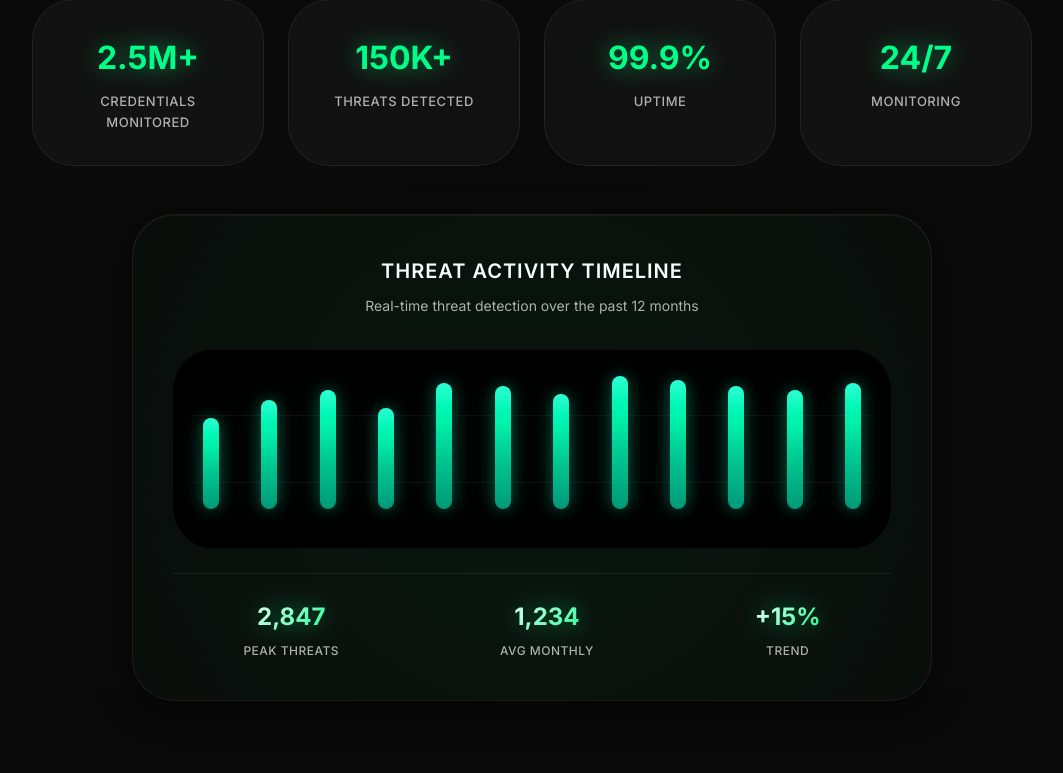
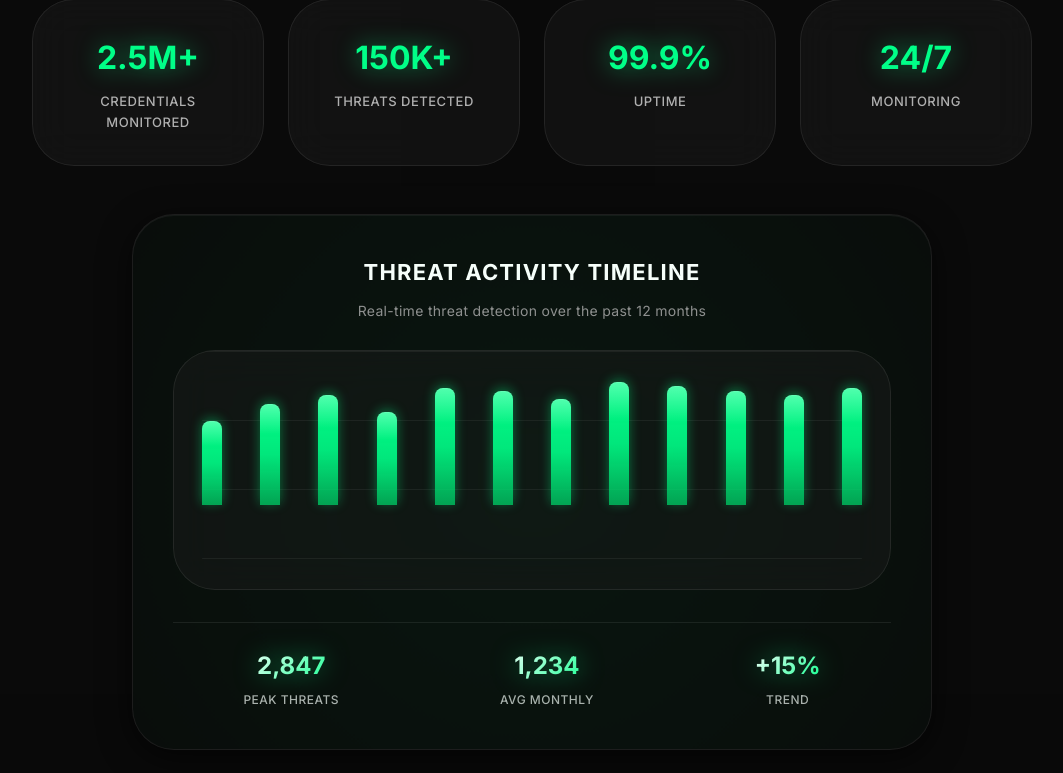
Before and after one commit to dorjoos/dseclab, a FastAPI app: page / in a window 1280 px wide. Shown: the part 2167-2940 px from the top of the page, without its empty margins (108-1171 px from the left). Run offline with FastAPI, Linux system fonts and the light colour scheme.

Commit message:
edit demo data

```diff
--- a/static/css/style.css
+++ b/static/css/style.css
@@ -1935,29 +1935,33 @@ body {
 
 .timeline-header {
     text-align: center;
-    margin-bottom: 32px;
+    margin-bottom: 28px;
 }
 
 .timeline-title {
-    font-size: 20px;
-    font-weight: 600;
-    color: var(--text-primary);
-    margin-bottom: 8px;
+    font-size: 22px;
+    font-weight: 700;
+    color: var(--text-primary);
+    margin-bottom: 10px;
     text-transform: uppercase;
-    letter-spacing: 1px;
+    letter-spacing: 1.2px;
 }
 
 .timeline-subtitle {
     font-size: 14px;
     color: var(--text-secondary);
+    opacity: 0.8;
+    letter-spacing: 0.3px;
 }
 
 .timeline-chart {
     position: relative;
-    height: 200px;
-    margin-bottom: 24px;
-    padding: 0 20px;
-    background: #000000;
+    height: 240px;
+    margin-bottom: 32px;
+    padding: 24px;
+    background: rgba(26, 26, 26, 0.6);
+    backdrop-filter: blur(20px) saturate(180%);
+    border: 1px solid rgba(255, 255, 255, 0.08);
     border-radius: 42px;
     overflow: hidden;
 }
@@ -1976,37 +1980,37 @@ body {
     font-size: 11px;
     color: var(--text-secondary);
     text-transform: uppercase;
-    letter-spacing: 0.5px;
-    font-weight: 500;
+    letter-spacing: 0.8px;
+    font-weight: 600;
+    opacity: 0.7;
 }
 
 .timeline-bars {
     display: flex;
     align-items: flex-end;
     justify-content: space-between;
-    height: 100%;
-    gap: 4px;
+    height: calc(100% - 30px);
+    gap: 6px;
     position: relative;
     z-index: 1;
-    padding: 20px 10px 40px;
+    padding: 0 4px 30px;
 }
 
 .timeline-bar {
     flex: 1;
-    min-width: 12px;
-    max-width: 16px;
+    min-width: 8px;
+    max-width: 20px;
     background: linear-gradient(180deg,
-        rgba(0, 255, 200, 1) 0%,
-        rgba(0, 255, 180, 0.95) 30%,
-        rgba(0, 220, 160, 0.9) 60%,
-        rgba(0, 180, 140, 0.85) 100%);
-    border-radius: 42px;
-    position: relative;
-    transition: all 0.3s ease;
-    animation: growTimelineBar 1s ease-out both;
-    box-shadow: 0 0 15px rgba(0, 255, 200, 0.3),
-                0 0 30px rgba(0, 255, 180, 0.15);
-    filter: brightness(1);
+        rgba(0, 255, 136, 1) 0%,
+        rgba(0, 255, 136, 0.9) 50%,
+        rgba(0, 200, 100, 0.8) 100%);
+    border-radius: 8px 8px 0 0;
+    position: relative;
+    transition: all 0.3s cubic-bezier(0.4, 0, 0.2, 1);
+    animation: growTimelineBar 1.2s ease-out both;
+    box-shadow: 0 -2px 12px rgba(0, 255, 136, 0.4),
+                inset 0 1px 0 rgba(255, 255, 255, 0.1);
+    cursor: pointer;
 }
 
 .timeline-bar:nth-child(1) { animation-delay: 0.05s; }
@@ -2033,10 +2037,14 @@ body {
 }
 
 .timeline-bar:hover {
-    filter: brightness(1.3);
-    box-shadow: 0 0 25px rgba(0, 255, 200, 0.5),
-                0 0 50px rgba(0, 255, 180, 0.3);
-    transform: scaleX(1.15);
+    background: linear-gradient(180deg,
+        rgba(0, 255, 136, 1) 0%,
+        rgba(0, 255, 136, 1) 50%,
+        rgba(0, 220, 120, 0.9) 100%);
+    box-shadow: 0 -4px 20px rgba(0, 255, 136, 0.6),
+                inset 0 1px 0 rgba(255, 255, 255, 0.2);
+    transform: translateY(-2px);
+    z-index: 2;
 }
 
 .bar-glow {
@@ -2044,18 +2052,19 @@ body {
     top: 0;
     left: 0;
     right: 0;
-    height: 20%;
-    background: linear-gradient(180deg, rgba(255, 255, 255, 0.3) 0%, transparent 100%);
-    border-radius: 42px 42px 42px 42px;
-    opacity: 0.6;
+    height: 30%;
+    background: linear-gradient(180deg, rgba(255, 255, 255, 0.4) 0%, transparent 100%);
+    border-radius: 8px 8px 0 0;
+    opacity: 0.8;
+    pointer-events: none;
 }
 
 .timeline-grid {
     position: absolute;
     top: 0;
-    left: 20px;
-    right: 20px;
-    bottom: 0;
+    left: 28px;
+    right: 28px;
+    bottom: 30px;
     display: flex;
     flex-direction: column;
     justify-content: space-between;
@@ -2065,7 +2074,8 @@ body {
 
 .grid-line {
     height: 1px;
-    background: rgba(255, 255, 255, 0.05);
+    background: rgba(255, 255, 255, 0.06);
+    border-radius: 1px;
 }
 
 .timeline-stats {
--- a/templates/index.html
+++ b/templates/index.html
@@ -133,7 +133,7 @@
                                 type="text"
                                 id="searchInput"
                                 class="search-input"
-                                placeholder="Enter email or domain..."
+                                placeholder="Enter email or domain (e.g., testbank.mn)..."
                                 autocomplete="off"
                             />
                             <button type="submit" class="search-btn">
```
Also changed, not shown: README.md.
